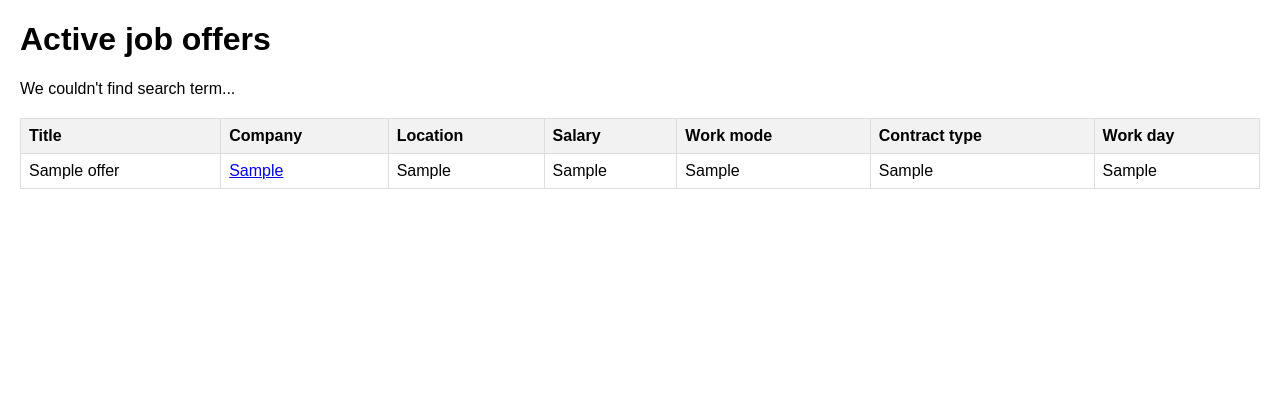
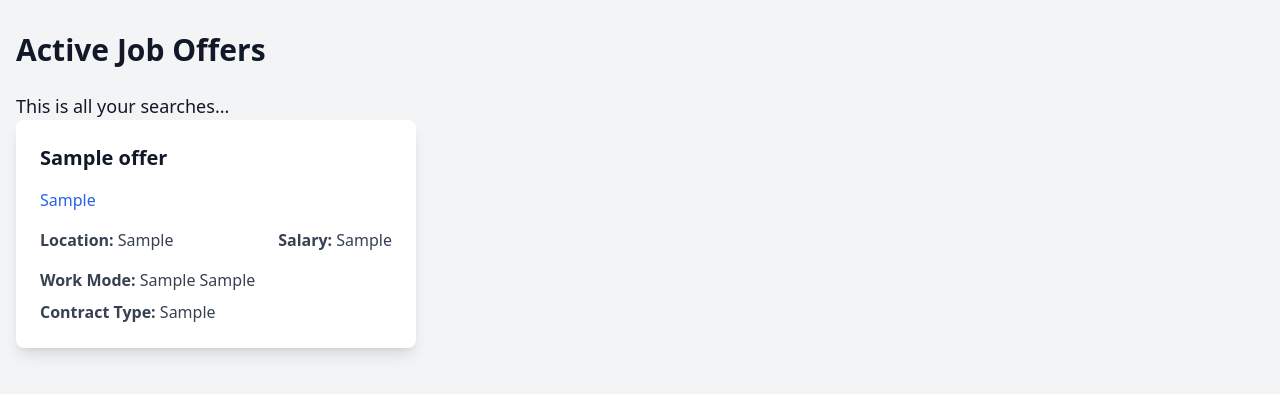
Before and after one commit to Bootcamp-IA-P4/Project-Web-Scraping-ALLA, a Django app: template scraper_project/scraper/templates/scraper/job_list.html in a window 1280 px wide. Shown: the top 394 px of the page. Run offline with Django 4.2, Linux system fonts and the light colour scheme; tables that the repository leaves empty hold one stand-in row (values such as "Sample post"); the template is opened without the code that fills it: values that come from a table or form of the project are taken from there, most other values are stand-ins (such as "Sample title", 1, 10 or a date in 2020); some libraries are stand-ins or nearby versions.

Commit message:
chore: styled job_list.html

```diff
--- a/scraper_project/scraper/templates/scraper/job_list.html
+++ b/scraper_project/scraper/templates/scraper/job_list.html
@@ -3,47 +3,69 @@
 <head>
     <meta charset="UTF-8">
     <meta name="viewport" content="width=device-width, initial-scale=1.0">
-    <title>Ofertas de Trabajo</title>
-    <style>
-        body { font-family: Arial, sans-serif; margin: 20px; }
-        table { width: 100%; border-collapse: collapse; margin-top: 20px; }
-        th, td { border: 1px solid #ddd; padding: 8px; text-align: left; }
-        th { background-color: #f2f2f2; }
-    </style>
+    <title>Job offers</title>
+
+    <script src="https://cdn.tailwindcss.com"></script>
 </head>
-<body>
-    <h1>Active job offers</h1>
-    {% if search_term %}
-        <p><strong>Results for: </strong>{{ search_term }}</p>
-    {% else %}
-        <p>We couldn't find search term...</p>
-    {% endif %}
+<body class="font-sans bg-gray-100 text-gray-900">
+    <div class="container mx-auto mt-8 px-4">
+        <h1 class="text-3xl font-semibold mb-6">Active Job Offers</h1>
 
-    <table>
-        <thead>
-            <tr>
-                <th>Title</th>
-                <th>Company</th>
-                <th>Location</th>
-                <th>Salary</th>
-                <th>Work mode</th>
-                <th>Contract type</th>
-                <th>Work day</th>
-            </tr>
-        </thead>
-        <tbody>
+        {% if search_term %}
+            <p class="text-lg"><strong>Results for: </strong>{{ search_term }}</p>
+        {% else %}
+            <p class="text-lg">This is all your searches...</p>
+        {% endif %}
+
+        <div class="grid grid-cols-1 sm:grid-cols-2 lg:grid-cols-3 gap-6">
             {% for offer in offers %}
-            <tr>
-                <td>{{ offer.title }}</td>
-                <td><a href="{{ offer.company_url }}" target="_blank">{{ offer.company }}</a></td>
-                <td>{{ offer.location }}</td>
-                <td>{{ offer.salary }}</td>
-                <td>{{ offer.work_mode }}</td>
-                <td>{{ offer.contract_type }}</td>
-                <td>{{ offer.workday }}</td>
-            </tr>
+            <div class="bg-white p-6 rounded-lg shadow-lg hover:shadow-2xl transition duration-300">
+                <div class="text-xl font-semibold mb-4">{{ offer.title }}</div>
+                <div class="text-blue-600 hover:text-blue-800">
+                    <a href="{{ offer.company_url }}" target="_blank">{{ offer.company }}</a>
+                </div>
+
+                <div class="mt-4 text-gray-700">
+                    <div class="flex justify-between">
+                        <span><strong>Location:</strong> {{ offer.location }}</span>
+                        <span><strong>Salary:</strong> {{ offer.salary }}</span>
+                    </div>
+                </div>
+
+                <div class="mt-4 text-gray-700">
+                    <div class="flex justify-between">
+                        <span><strong>Work Mode:</strong> {{ offer.workday }} {{ offer.work_mode }}</span>
+                    </div>
+                    <div class="mt-2">
+                        <span><strong>Contract Type:</strong> {{ offer.contract_type }}</span>
+                    </div>
+                </div>
+            </div>
             {% endfor %}
-        </tbody>
-    </table>
+        </div>
+    </div>
 </body>
 </html>
+
+
+<!-- <div>
+    <div>
+        <div>
+            {{ offer.title }}
+        </div>
+        <div>
+            <a href="{{ offer.company_url }}" target="_blank">{{ offer.company }}</a>
+        </div>
+    </div>
+    <div>
+        <div>
+            {{ offer.location }}
+            {{ offer.salary }}
+        </div>
+        <div>
+            {{ offer.work_mode }}
+            {{ offer.contract_type }}
+            {{ offer.workday }}
+        </div>
+    </div>
+</div> -->
```
